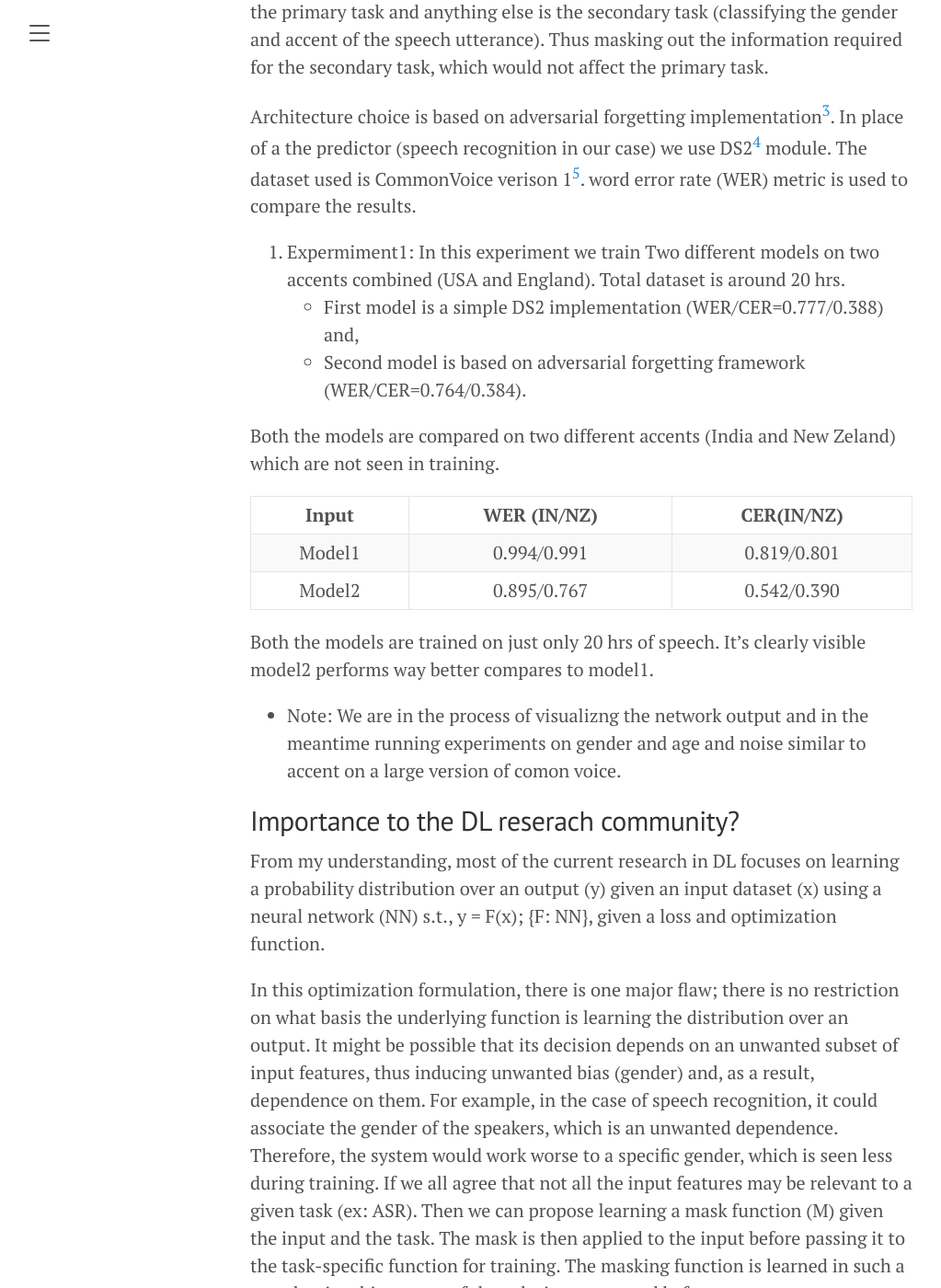
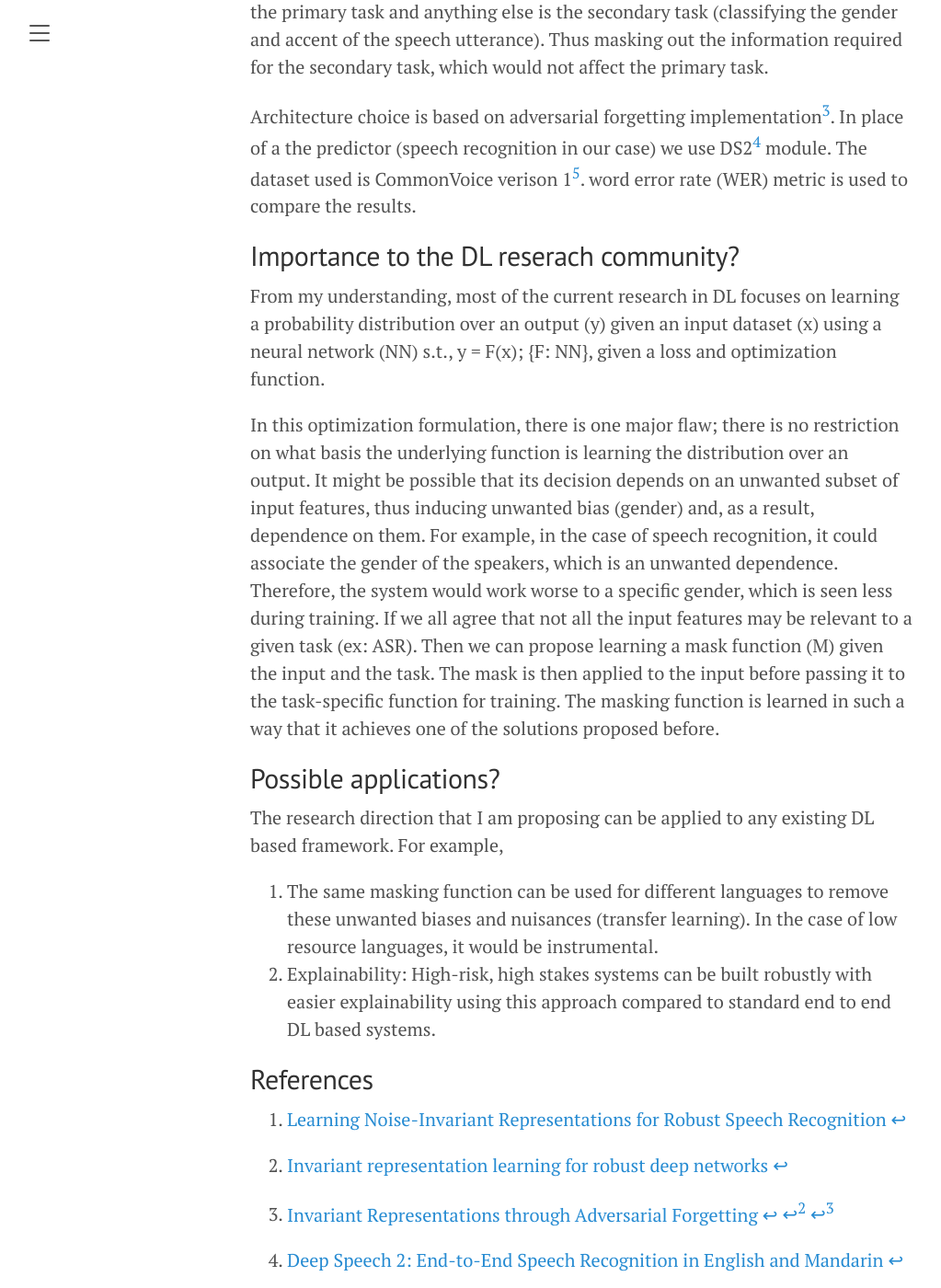
Before and after one commit to raotnameh/raotnameh.github.io, a Jekyll site: the page built from current_rf.md, in a window 1280 px wide and 1400 px high, scrolled down 3107 px. Shown: the whole window at 92% size, without its empty margins (8-1031 px from the left). Built offline with Jekyll 4.4.1, drawn with Linux system fonts in a browser that asks for light colours.

Commit message:
It's just my website

```diff
--- a/current_rf.md
+++ b/current_rf.md
@@ -5,13 +5,13 @@ title: My current research focus
 
 <!-- vim-markdown-toc GFM -->
 
-* [Introduction](#introduction)
-* [Problems?](#problems)
-* [Solutions?](#solutions)
-* [Experimentations](#experimentations)
-* [Importance to the DL reserach community?](#importance-to-the-dl-reserach-community)
-* [Possible applications?](#possible-applications)
-* [References](#references)
+- [Introduction](#introduction)
+- [Problems?](#problems)
+- [Solutions?](#solutions)
+- [Experimentations](#experimentations)
+- [Importance to the DL reserach community?](#importance-to-the-dl-reserach-community)
+- [Possible applications?](#possible-applications)
+- [References](#references)
 
 <!-- vim-markdown-toc -->
 <script type="text/javascript" async
@@ -55,7 +55,8 @@ All the Experiments are done with an assumption that transcribing a speech is th
 
 Architecture choice is based on adversarial forgetting implementation[^ref1]. In place of a the predictor (speech recognition in our case) we use DS2[^ref4] module. The dataset used is CommonVoice verison 1[^data1]. word error rate (WER) metric is used to compare the results.
 
-1. Expermiment1: In this experiment we train Two different models on two accents combined (USA and England). Total dataset is around 20 hrs.
+
+<!-- 1. Expermiment1: In this experiment we train Two different models on two accents combined (USA and England). Total dataset is around 20 hrs.
    + First model is a simple DS2 implementation (WER/CER=0.777/0.388) and,
    + Second model is based on adversarial forgetting framework (WER/CER=0.764/0.384).
 
@@ -68,7 +69,7 @@ Model2       | 0.895/0.767   | 0.542/0.390|
 
 Both the models are trained on just only 20 hrs of speech. It's clearly visible model2 performs way better compares to model1.
 
-+ Note: We are in the process of visualizng the network output and in the meantime running experiments on gender and age and noise similar to accent on a large version of comon voice.
++ Note: We are in the process of visualizng the network output and in the meantime running experiments on gender and age and noise similar to accent on a large version of comon voice.  -->
 
 
 ## Importance to the DL reserach community?
```
